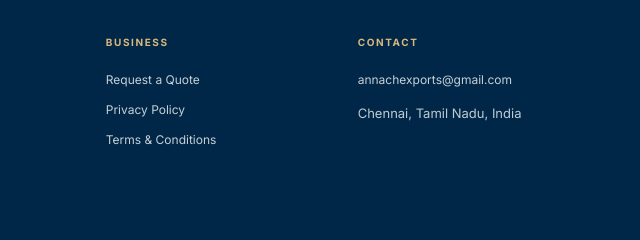
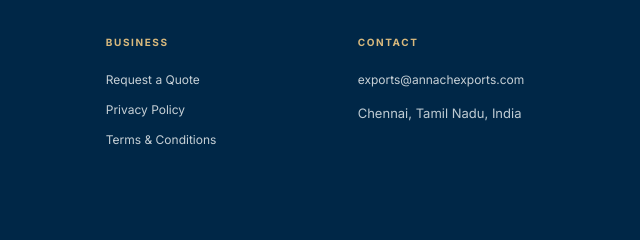
Before and after one commit to annachsrk/annach-exports, a plain HTML site: page terms.html in a window 1280 px wide. Shown: the part 4155-4395 px from the top of the page, 640-1280 px from the left. Drawn offline with nearby package versions, Linux system fonts and the light colour scheme.

Commit message:
Update contact email address in terms.html

```diff
--- a/terms.html
+++ b/terms.html
@@ -107,7 +107,7 @@
 </div>
 <div>
 <h4>Contact</h4>
-<a href="mailto:annachexports@gmail.com">annachexports@gmail.com</a>
+<a href="mailto:exports@annachexports.com">exports@annachexports.com</a>
 <p>Chennai, Tamil Nadu, India</p>
 </div>
 </div>
```
